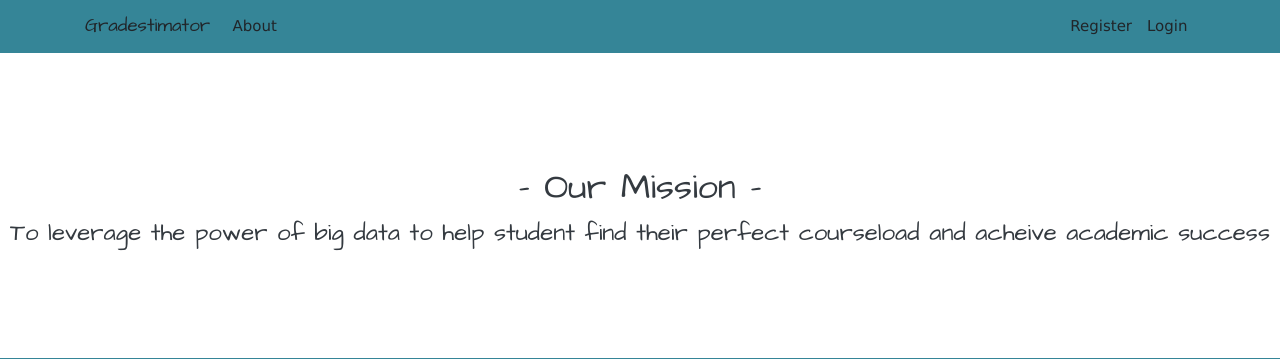
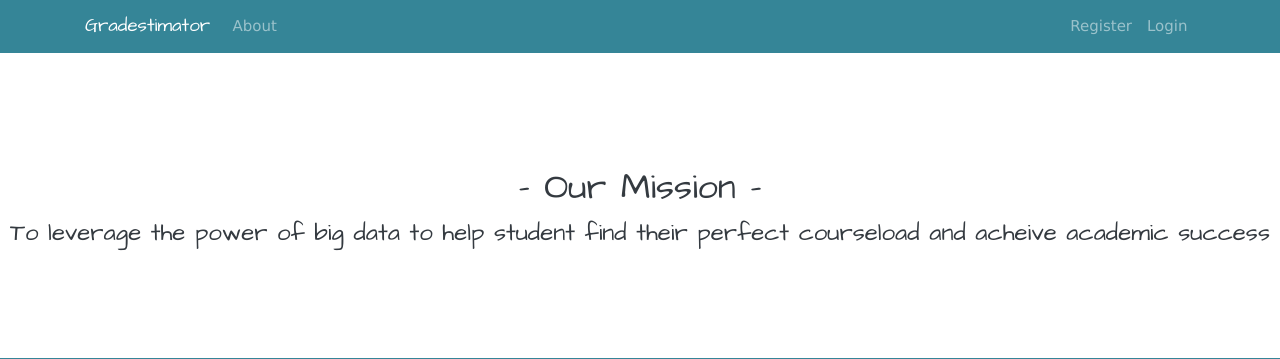
Before and after one commit to BalramPrasad98/Gradestimator, a Django app: page /mission/ in a window 1280 px wide. Shown: the top 359 px of the page. Run offline with Django 3.2, Linux system fonts and the light colour scheme; parts of the project's set-up code (start-up, migrations or seed data) failed here and were passed over; some libraries are stand-ins or nearby versions.

Commit message:
Update base.html

```diff
--- a/Gradestimator_Django/templates/base.html
+++ b/Gradestimator_Django/templates/base.html
@@ -25,7 +25,7 @@
   </head>
   <body>
 
-    <nav class="navbar navbar-expand-lg fixed-top">
+    <nav class="navbar navbar-expand-lg navbar-dark fixed-top">
       <div class="container">
 
         <ul class="nav navbar-nav">
```
